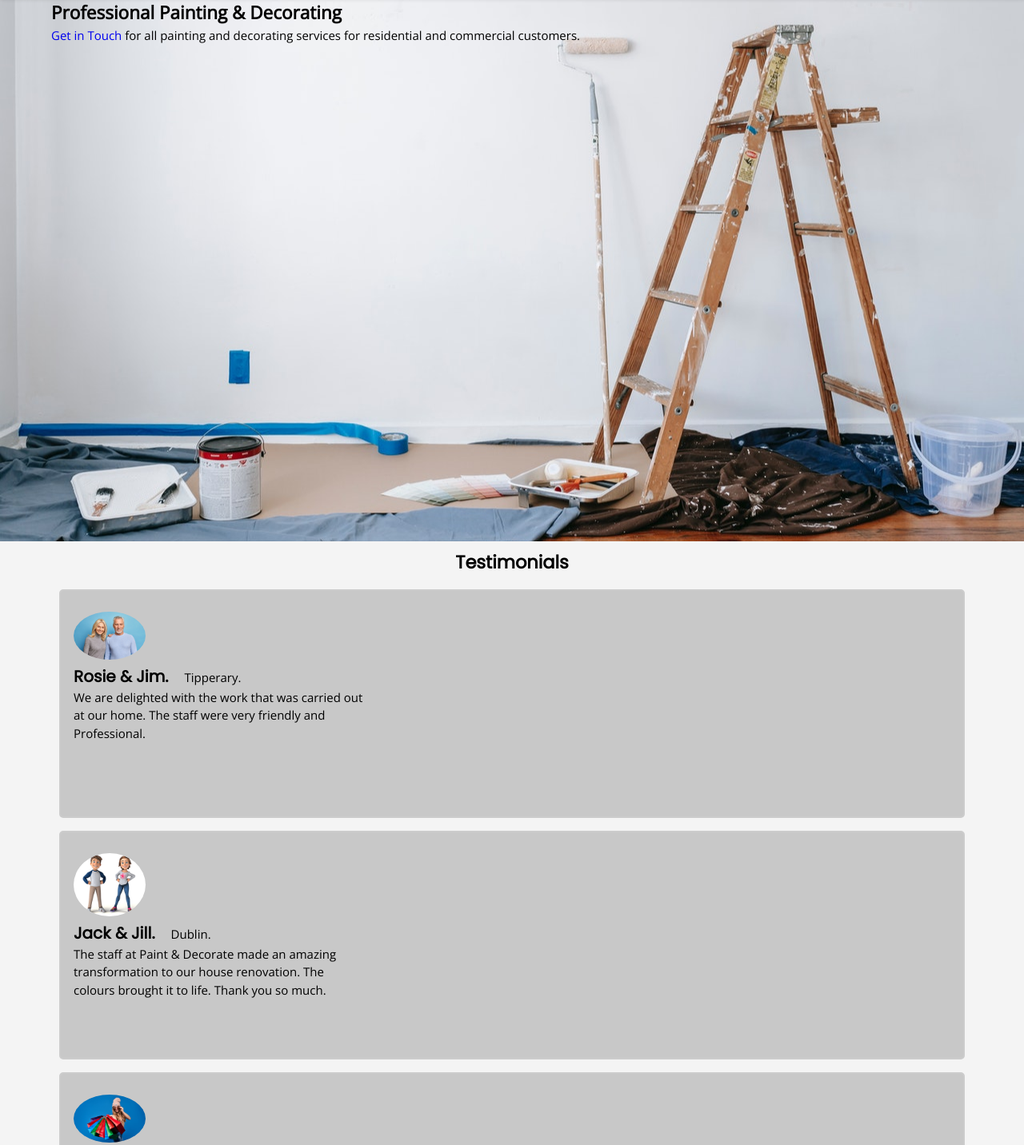
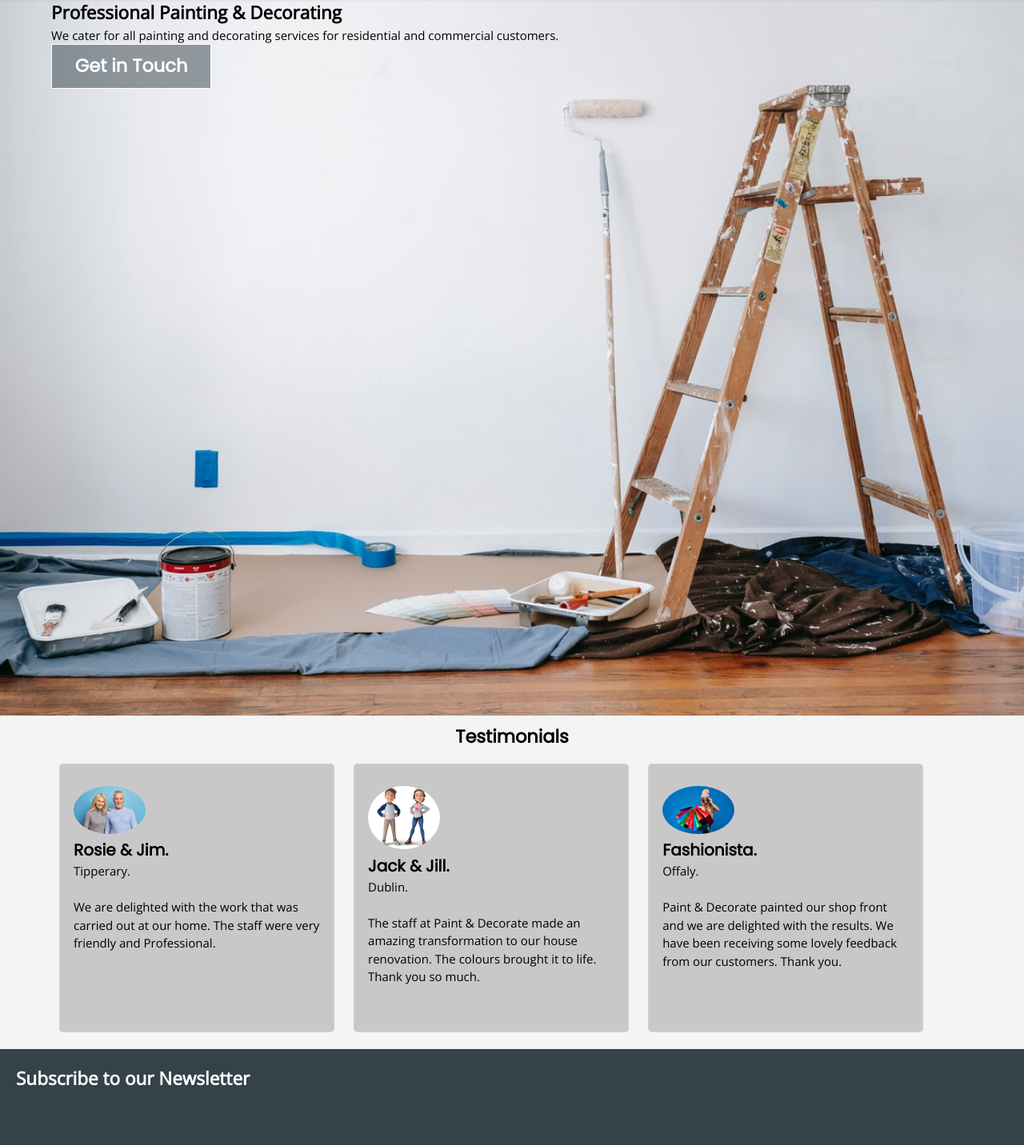
Before and after one commit to gregcotech007/paintanddecorate, a plain HTML site: page index.html in a window 1280 px wide. Shown: the part 61-1493 px from the top of the page at 80% size. Drawn offline with nearby package versions, Linux system fonts and the light colour scheme.

Commit message:
Add mobile responsiveness to all pages

```diff
--- a/assets/css/style.css
+++ b/assets/css/style.css
@@ -163,7 +163,7 @@ header .logo .highlight, header .menu .current a {
 /* Showcase Style */
 .showcase {
     width: 100%;
-    height: 53vw;
+    height: 70vw;
     padding-top: 60px;
     background: url(../images/hero-image.jpg) no-repeat center center/cover;
     /* background-size: cover; */
@@ -171,6 +171,7 @@ header .logo .highlight, header .menu .current a {
 
 .showcase a {
     text-decoration: none;
+    color: #fff;
 }
 /* .showcase-contact {
     border: 1px solid blue;
@@ -183,7 +184,7 @@ header .logo .highlight, header .menu .current a {
     box-sizing: border-box;
     /* letter-spacing: 4px; */
     padding-bottom: 10px;
-    background-color: rgba(232, 73, 29, 0.5);
+    background-color: rgba(53, 66, 74, 0.5);
     /* position: relative; */
 }
 
@@ -246,9 +247,11 @@ header .logo .highlight, header .menu .current a {
 
 /* About Style */
 article.about {
-    padding-top: 120px;
+    padding-top: 60px;
     float: left;
-    width: 65%;
+    width: 100%;
+    text-align: justify;
+    /* padding-left: 10px; */
 }
 
 article.about p {
@@ -258,9 +261,9 @@ article.about p {
 
 /* Sidebar */
 aside.sidebar {
-    padding-top: 120px;
-    float: right;
-    width: 30%;
+    padding-top: 10px;
+    float: left;
+    width: 100%;
     margin-top: 10px;
 }
 
@@ -282,6 +285,7 @@ aside.sidebar .contact input, aside.sidebar .contact textarea {
 .newsletter h1 {
     float: left;
     margin: -60px;
+    padding-left: 10px;
 }
 .newsletter form {
     float: right;
@@ -298,6 +302,7 @@ aside.sidebar .contact input, aside.sidebar .contact textarea {
   border: none;
   padding-left: 20px;
   padding-right: 20px;
+  margin-top: 5px;
   color: #fff;
 }
 .newsletter-btn:hover {
@@ -308,8 +313,13 @@ aside.sidebar .contact input, aside.sidebar .contact textarea {
 /* Services Style */
 article.service {
     float: left;
-    /* width: 65%; */
-    padding-top: 120px;
+    width: 100%;
+    text-align: justify;
+    padding-top: 60px;
+}
+
+article.service h3 {
+    padding-left: 15px;
 }
 
 article.service p {
@@ -369,20 +379,21 @@ footer {
 }
 
 .newsletter {
-    height: 20vw;
+    height: 10vw;
     color: #fff;
     background: #35424A;
-    text-align: left;
+    padding: 0;
 }
 
 .newsletter h1 {
     float: left;
-    /* margin: -17.5px; */
+    padding: 20px;
+    margin: 0;
 }
 
 .newsletter form {
     float: right;
-    margin: -17.5px;
+    margin: 0;
 }
 
 .newsletter input[type="email"] {
@@ -394,24 +405,13 @@ footer {
 
 /* Testimonials */
 .test-review {
-    height: 250px;
+    height: 300px;
+    width: 24.75%;
+    display: inline-block;
 }
 
-.test-review-left {
+.test-review-left, .test-review-center, .test-review-right {
     padding-top: 10px;
-    width: 33%;
-    float: left;
-}
-
-.test-review-center {
-    padding-top: 10px;
-    width: 33%;
-    float: left;
-}
-
-.test-review-right {
-    padding-top: 10px;
-    width: 33%;
     float: left;
 }
 
@@ -425,6 +425,9 @@ footer {
     .gallery {
         column-count: 3;
     }
+
+    .test-review {
+        width: 26.75%;
 }
 
 
--- a/index.html
+++ b/index.html
@@ -32,12 +32,12 @@
     <div class="container">
         <div>
             <h1>Professional Painting & Decorating</h1>
-            <p><a href="about.html#contact" aria-label="Go to contact form">Get in Touch</a> for all painting and decorating services for residential and commercial customers.</p>
+            <p>We cater for all painting and decorating services for residential and commercial customers.</p>
         </div>
-        <!-- <div class="showcase-btn">
+        <div class="showcase-btn">
             <h2><a href="about.html#contact" aria-label="Go to contact form">Get in Touch</a></h2>
-        </div> -->
         </div>
+    </div>
     </section>
 
     <!-- Section with customer testimonial reviews -->
@@ -47,21 +47,21 @@
             <div class="test-review">
                 <div class="test-review-left">
                 <img src="assets/images/senr-man-woman.jpg" alt="Happy senior woman and man express positive emotions pose together being still in love isolated over blue wall" style="width: 90px">
-                <p><span>Rosie & Jim.</span>Tipperary.</p>
+                <p><span>Rosie & Jim.</span><br>Tipperary.</p><br>
                 <p>We are delighted with the work that was carried out at our home. The staff were very friendly and Professional.</p>
                 </div>
             </div>
             <div class="test-review">
                 <div class="test-review-center">
                 <img src="assets/images/man-woman.jpg" alt="Fun 3d cartoon teenage kids" style="width: 90px">
-                <p><span>Jack & Jill.</span>Dublin.</p>
+                <p><span>Jack & Jill.</span><br>Dublin.</p><br>
                 <p>The staff at Paint & Decorate made an amazing transformation to our house renovation. The colours brought it to life. Thank you so much.</p>
                 </div>
             </div>
             <div class="test-review">
                 <div class="test-review-right">
                 <img src="assets/images/fashionista.jpg" alt="Beautiful young blonde woman in sunglasses and a hat with packages" style="width: 90px">
-                <p><span>Fashionista.</span>Offaly.</p>
+                <p><span>Fashionista.</span><br>Offaly.</p><br>
                 <p>Paint & Decorate painted our shop front and we are delighted with the results.
                 We have been receiving some lovely feedback from our customers. Thank you.</p>
                 </div>
@@ -73,7 +73,7 @@
      <section class="newsletter">
         <h1>Subscribe to our Newsletter</h1>
         <form action="https://formdump.codeinstitute.net/" method="POST">
-            <input type="email" id="emaiil" name="Email" placeholder="Enter email" aria-placeholder="Enter email address" required>
+            <input type="email" id="email" name="Email" placeholder="Enter email" aria-placeholder="Enter email address" required>
             <button type="submit" class="newsletter-btn">Subscribe</button>
         </form>
     </section>
```
